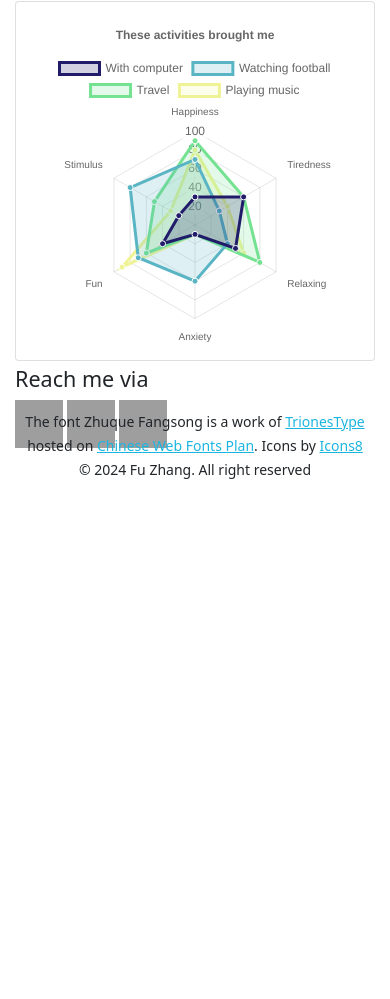
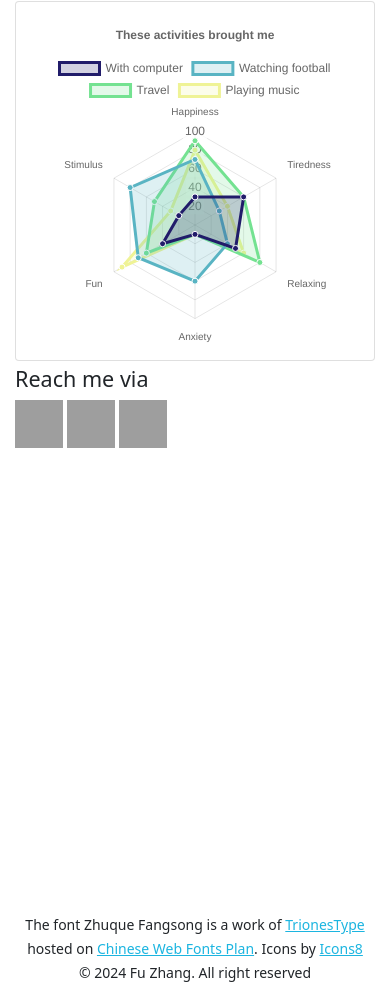
Before and after one commit to FortyIX/fortyix.github.io, an Eleventy site: page index.html in a window 390 px wide. Shown: the part 1719-2718 px from the top of the page. Before the commit the page ends 2215 px from the top, so only its background shows below. Built offline with nearby package versions, Linux system fonts and the light colour scheme; Eleventy itself is replaced by a stand-in of ours; files that its build step writes are made by us from their sources; grey boxes are pictures that could not be loaded; a small style sheet from the web is missing.

Commit message:
fixed footer resize issue

```diff
--- a/css/base.css
+++ b/css/base.css
@@ -38,15 +38,10 @@ body::-webkit-scrollbar {
 
 #intro{
   margin: 0;
-  height: 600px;
+  height: 100%;
   background: var(--content-bg-color);
 }
 
-#writings{
-  margin: 0;
-  height: 300px;
-  background: var(--content-bg-color);
-}
 
 
 
@@ -126,10 +121,12 @@ body::-webkit-scrollbar {
     font-weight: 200;
   }
 
-  footer{
-    position: relative;
-    top: 10%;
+  #intro{
+    margin: 0;
+    height: 150%;
+    background: var(--content-bg-color);
   }
+
 
 }
 
@@ -168,10 +165,12 @@ body::-webkit-scrollbar {
     visibility: hidden;
   }
 
-  footer{
-    position: relative;
-    top: 50%;
+  #intro{
+    margin: 0;
+    height: 170%;
+    background: var(--content-bg-color);
   }
+
 
 }
 
@@ -211,9 +210,10 @@ body::-webkit-scrollbar {
     visibility: hidden;
   }
 
-  footer{
-    position: relative;
-    top: 70%;
+  #intro{
+    margin: 0;
+    height: 210%;
+    background:var(--content-bg-color);
   }
 
 }
@@ -229,9 +229,6 @@ p{
 }
 
 
-footer{
-  margin-top: 20%;
-}
 
 /* Hide scrollbar for Chrome, Safari and Opera */
 .example::-webkit-scrollbar {
```
Also changed, not shown: index.html (+0 -5 lines), 2 other files.
